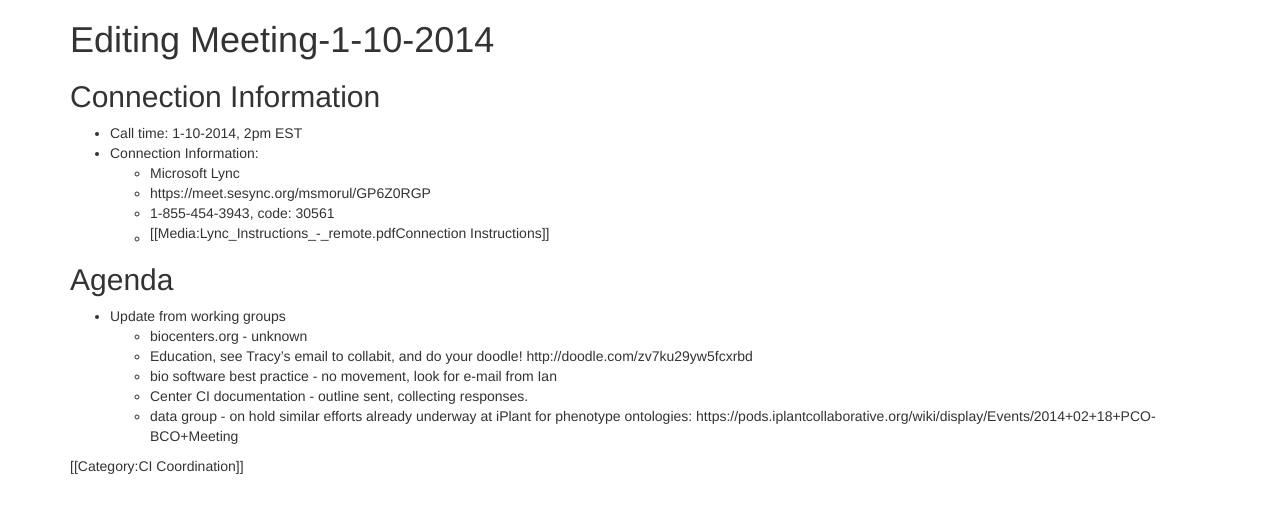
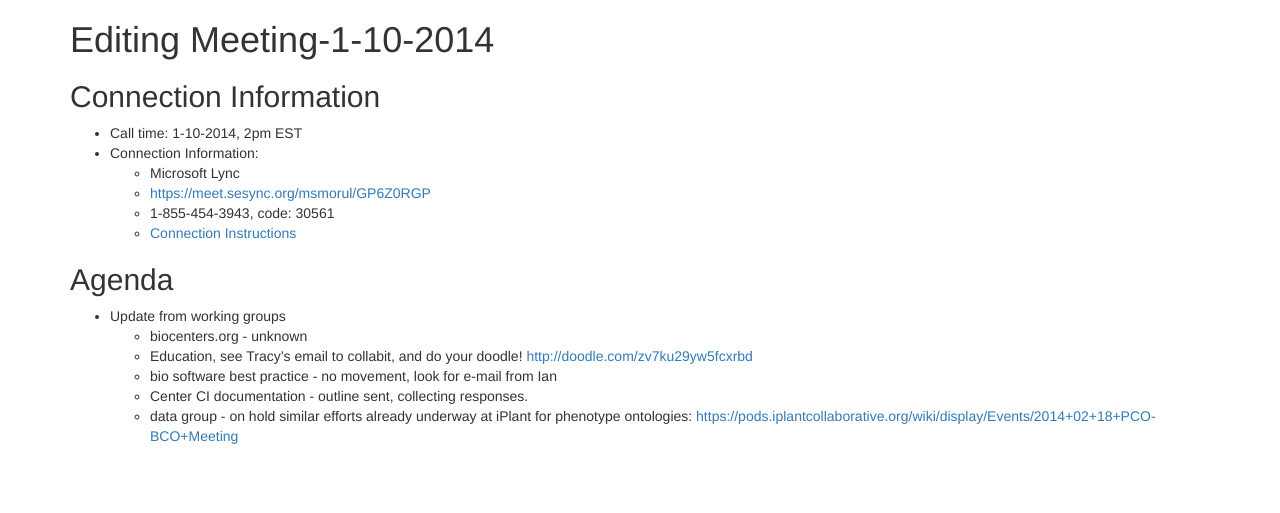
Before and after one commit to bio-collabit/wiki, a Jekyll site: the page built from meeting-1-10-2014.md, in a window 1280 px wide. Shown: the top 513 px of the page. Built offline with Jekyll 4.4.1, drawn with Linux system fonts in a browser that asks for light colours; nearby versions of some CDN libraries; Markdown is read by kramdown in place of the engine named in the settings.

Commit message:
made changes to the links

```diff
--- a/meeting-1-10-2014.md
+++ b/meeting-1-10-2014.md
@@ -10,18 +10,15 @@ layout: default
 * Call time: 1-10-2014, 2pm EST
 * Connection Information:
   * Microsoft Lync
-  * https://meet.sesync.org/msmorul/GP6Z0RGP
+  * [https://meet.sesync.org/msmorul/GP6Z0RGP](https://meet.sesync.org/msmorul/GP6Z0RGP.html)
   * 1-855-454-3943, code: 30561
-  * [[Media:Lync_Instructions_-_remote.pdf|Connection Instructions]]
+  * [Connection Instructions](Lync_Instructions_-_remote.pdf)
 
 ## Agenda
 
 * Update from working groups
   * biocenters.org - unknown
-  * Education, see Tracy's email to collabit, and do your doodle! http://doodle.com/zv7ku29yw5fcxrbd
+  * Education, see Tracy's email to collabit, and do your doodle! [http://doodle.com/zv7ku29yw5fcxrbd](http://doodle.com/zv7ku29yw5fcxrbd.html)
   * bio software best practice - no movement, look for e-mail from Ian
   * Center CI documentation - outline sent, collecting responses.
-  * data group - on hold similar efforts already underway at iPlant for phenotype ontologies: https://pods.iplantcollaborative.org/wiki/display/Events/2014+02+18+PCO-BCO+Meeting
-
-
-[[Category:CI Coordination]]
+  * data group - on hold similar efforts already underway at iPlant for phenotype ontologies: [https://pods.iplantcollaborative.org/wiki/display/Events/2014+02+18+PCO-BCO+Meeting](https://pods.iplantcollaborative.org/wiki/display/Events/2014+02+18+PCO-BCO+Meeting.html)
```
